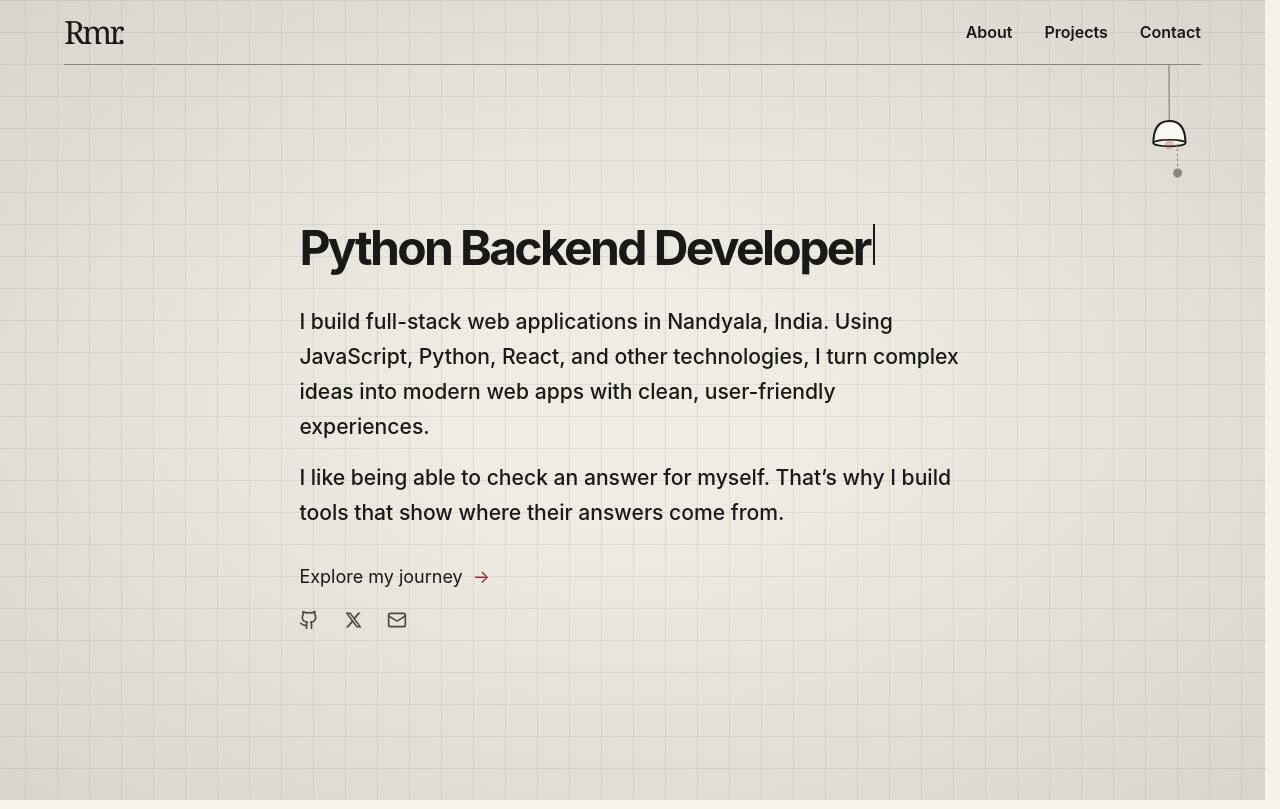
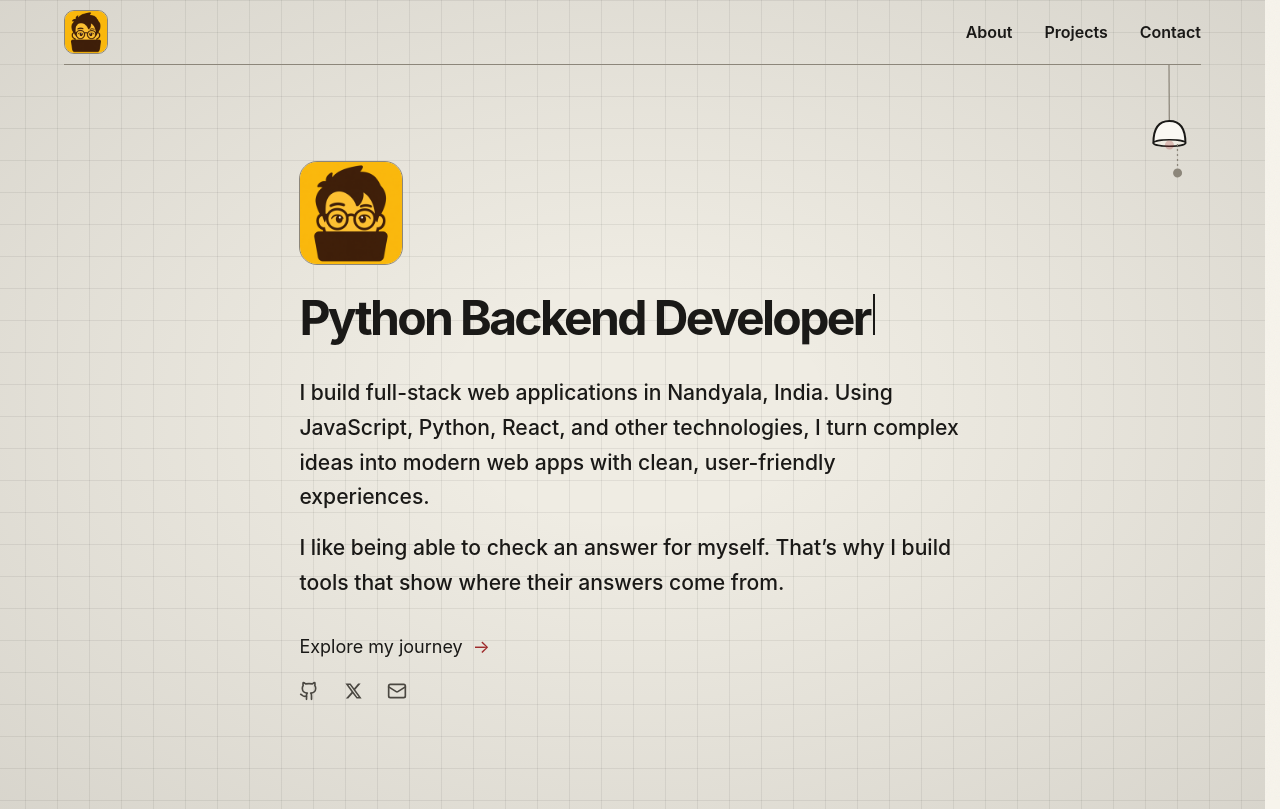
Before and after one commit to rammohanrediee/portfolio, a React (Vite) app in the folder frontend/: page / in a window 1280 px wide. Built offline with nearby package versions, Linux system fonts and the light colour scheme.

Commit message:
Add mascot branding to portfolio

```diff
--- a/frontend/index.html
+++ b/frontend/index.html
@@ -1,2 +1,2 @@
 <!doctype html>
-<html lang="en"><head><meta charset="utf-8"><meta name="viewport" content="width=device-width,initial-scale=1"><meta name="description" content="Python and applied AI projects by Ram Mohan Reddy."><title>Ram Mohan Reddy — Selected work</title></head><body><div id="root"></div><script type="module" src="/src/index.js"></script></body></html>
+<html lang="en"><head><meta charset="utf-8"><meta name="viewport" content="width=device-width,initial-scale=1"><meta name="description" content="Python and applied AI projects by Ram Mohan Reddy."><link rel="icon" type="image/png" sizes="64x64" href="/favicon.png"><link rel="apple-touch-icon" href="/ramu-mark.png"><title>Ram Mohan Reddy — Selected work</title></head><body><div id="root"></div><script type="module" src="/src/index.js"></script></body></html>
--- a/frontend/src/App.css
+++ b/frontend/src/App.css
@@ -8,10 +8,12 @@ html { scrollbar-gutter: stable; }
 .folio-nav, .folio-nav div, .footer-line, .footer-line div, .dialog-head, .work-heading, .project-heading {
   display: flex; align-items: baseline; justify-content: space-between; gap: 16px;
 }
-.folio-nav { align-items: center; padding: 16px 0; border-bottom: 1px solid var(--rule-strong); }
+.folio-nav { align-items: center; padding: 10px 0; border-bottom: 1px solid var(--rule-strong); }
 .folio-nav div a { font-size: 16px; font-weight: 600; }
 .folio-nav div a[aria-current] { font-weight: 800; }
-.monogram { font-size: 32px; line-height: 1; letter-spacing: -.09em; }
+.brand-link { display: inline-flex; flex: none; border-radius: 10px; }
+.brand-mark { display: block; width: 44px; height: 44px; object-fit: cover; border: 1px solid var(--rule-strong); border-radius: 10px; }
+.page-shell .brand-link:hover { text-decoration: none; }
 .folio-nav div, .footer-line div { gap: clamp(16px, 3vw, 32px); font-size: 14px; }
 .page-shell a:hover, summary:hover { color: var(--color-accent); text-decoration: underline; text-underline-offset: 4px; }
 .page-shell .profile-intro { padding: 0; }
--- a/frontend/src/App.jsx
+++ b/frontend/src/App.jsx
@@ -28,7 +28,9 @@ export default function App() {
     <ThemeProvider>
       <div id="top" className="page-shell">
         <nav className="folio-nav" aria-label="Portfolio">
-          <a className="monogram font-serif-display" href="#intro" onClick={() => setIntroVisit(n => n + 1)} aria-label="Ram Mohan Reddy K, intro">Rmr.</a>
+          <a className="brand-link" href="#intro" onClick={() => setIntroVisit(n => n + 1)} aria-label="Ram Mohan Reddy K, intro">
+            <img className="brand-mark" src="/ramu-mark.png" alt="" width="44" height="44" />
+          </a>
           <div>
             <a href="#about" aria-current={hash === "#about" ? "location" : undefined}>About</a>
             <a href="#work" aria-current={hash === "#work" ? "location" : undefined}>Projects</a>
--- a/frontend/src/components/portfolio/Masthead.css
+++ b/frontend/src/components/portfolio/Masthead.css
@@ -9,6 +9,14 @@
   width: min(100%, 66ch);
   margin-inline: auto;
 }
+.intro-mark {
+  display: block;
+  width: clamp(76px, 9vw, 104px);
+  height: auto;
+  margin-bottom: 28px;
+  border: 1px solid var(--rule-strong);
+  border-radius: 18px;
+}
 .intro-title { font-weight: 750; margin-bottom: 32px; line-height: 1.06; letter-spacing: -.055em; }
 .intro-copy p { font-weight: 550; color: var(--text); font-size: clamp(17px, 1.65vw, 22px); line-height: 1.65; }
 .intro-copy p + p { margin-top: 16px; }
@@ -18,6 +26,7 @@
 .intro-social a { display: grid; place-items: center; width: 40px; height: 44px; }
 @media (max-width: 840px) {
   .intro-page { padding-top: max(110px, 12vh); }
+  .intro-mark { margin-bottom: 24px; border-radius: 15px; }
 }
 .intro-title { display: grid; }
 .intro-title > span { grid-area: 1 / 1; }
--- a/frontend/src/components/portfolio/Masthead.jsx
+++ b/frontend/src/components/portfolio/Masthead.jsx
@@ -51,6 +51,7 @@ function IntroTitle() {
 export const Masthead = () => (
   <header className="intro-page">
     <div className="intro-copy">
+      <img className="intro-mark" src="/ramu-mark.png" width="256" height="256" alt="" decoding="async" />
       <IntroTitle />
       <p>I build full-stack web applications in Nandyala, India. Using JavaScript, Python, React, and other technologies, I turn complex ideas into modern web apps with clean, user-friendly experiences.</p>
       <p>I like being able to check an answer for myself. That’s why I build tools that show where their answers come from.</p>
```
Also changed, not shown: frontend/public/favicon.png (added), frontend/public/ramu-mark.png (added).
